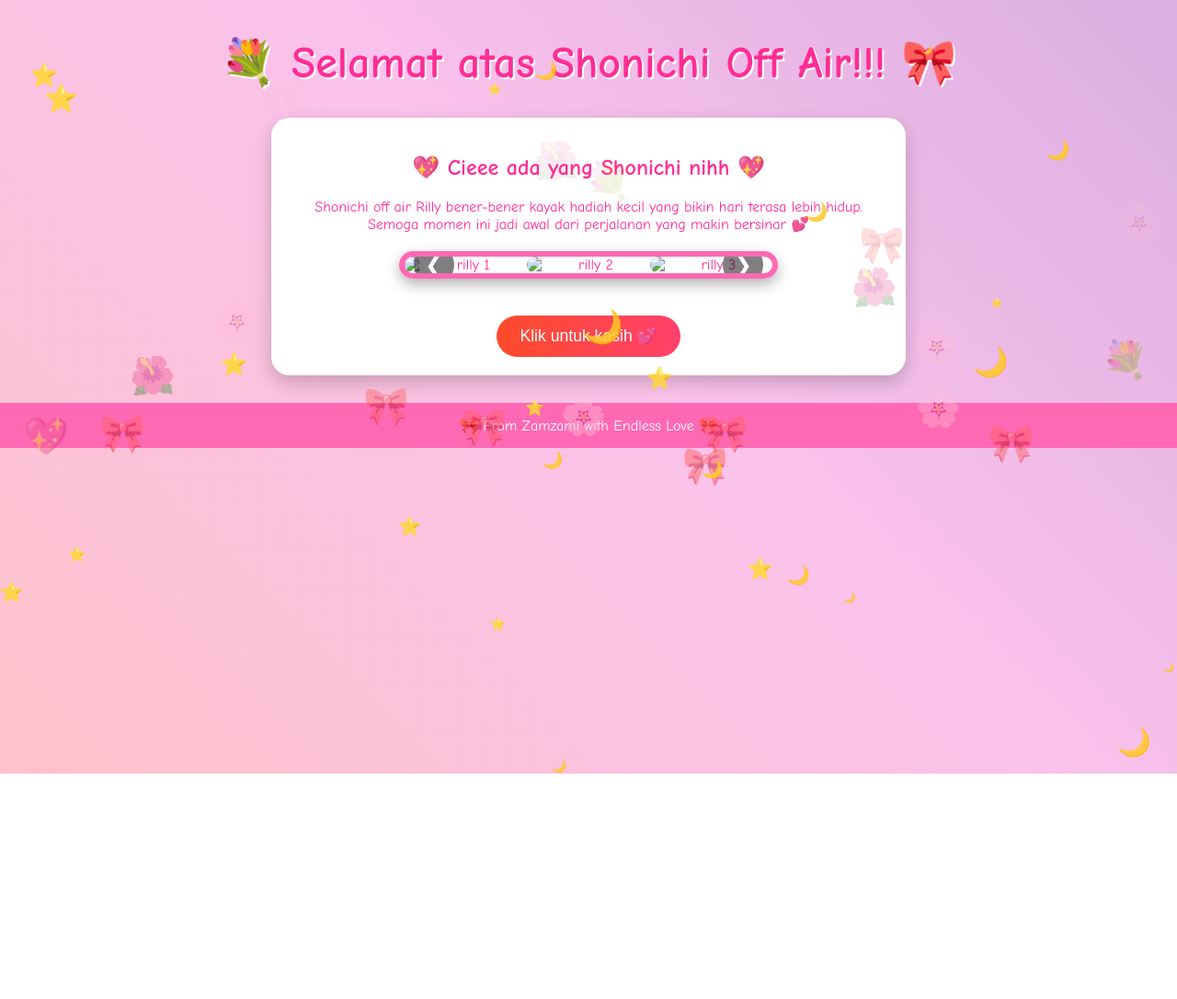
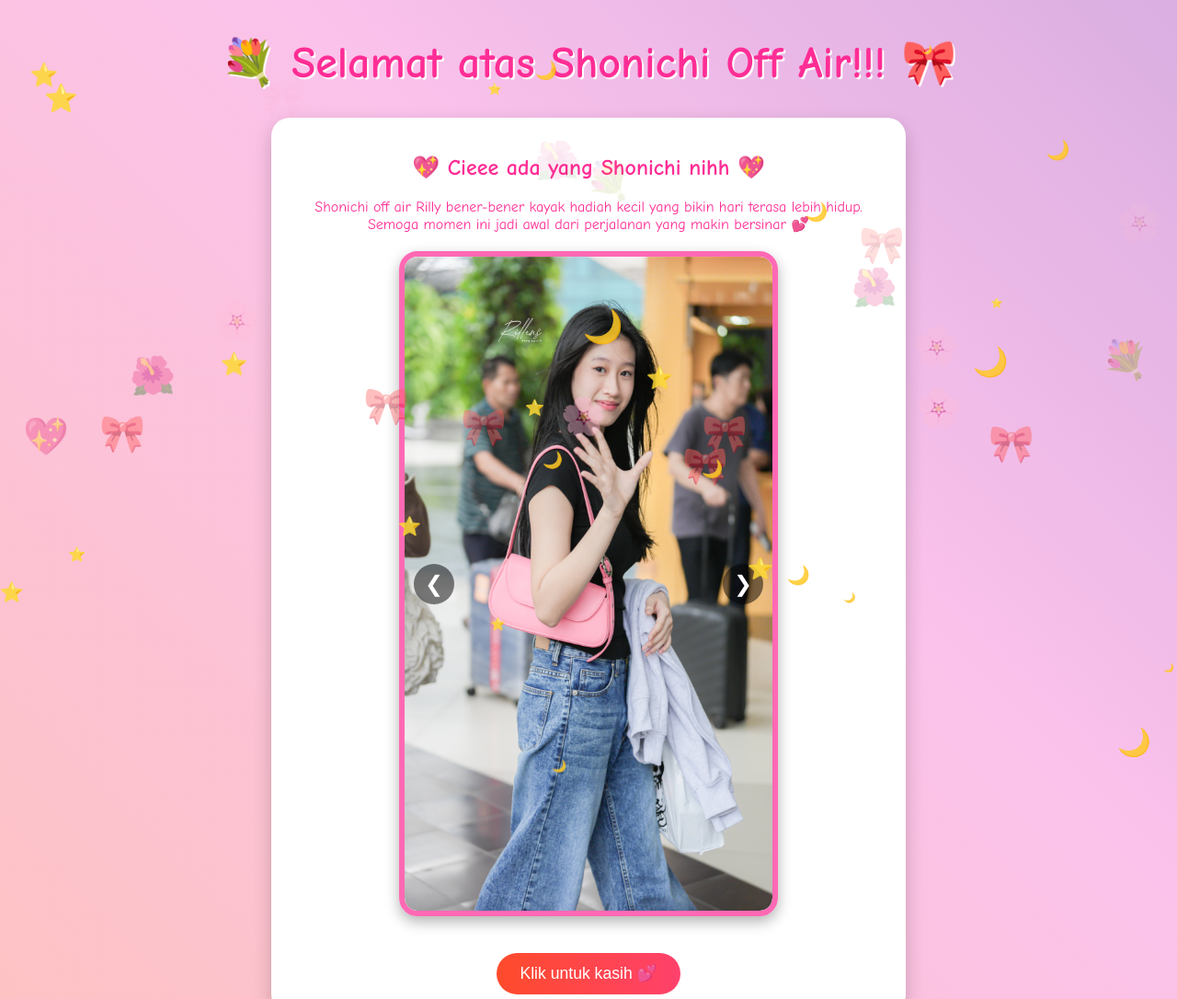
Before and after one commit to zamzamii65/happy-shonichi-rilly, a plain HTML site: page index.html in a window 1280 px wide. Shown: the top 1086 px of the page at 92% size. Before the commit the page ends 841 px from the top, so only its background shows below. Drawn offline with Linux system fonts and the light colour scheme.

Commit message:
Update index.html

```diff
--- a/index.html
+++ b/index.html
@@ -152,9 +152,9 @@
     <!-- Slider foto -->
     <div class="slider">
       <div class="slides">
-        <img src="rilly1.jpg" alt="rilly 1">
-        <img src="rilly2.jpg" alt="rilly 2">
-        <img src="rilly3.jpg" alt="rilly 3">
+        <img src="rilly1.jpeg" alt="rilly 1">
+        <img src="rilly2.jpeg" alt="rilly 2">
+        <img src="rilly3.jpeg" alt="rilly 3">
       </div>
       <button class="nav-btn prev" onclick="moveSlide(-1)">❮</button>
       <button class="nav-btn next" onclick="moveSlide(1)">❯</button>
@@ -209,4 +209,5 @@
   </script>
 
 </body>
+
 </html>
```
